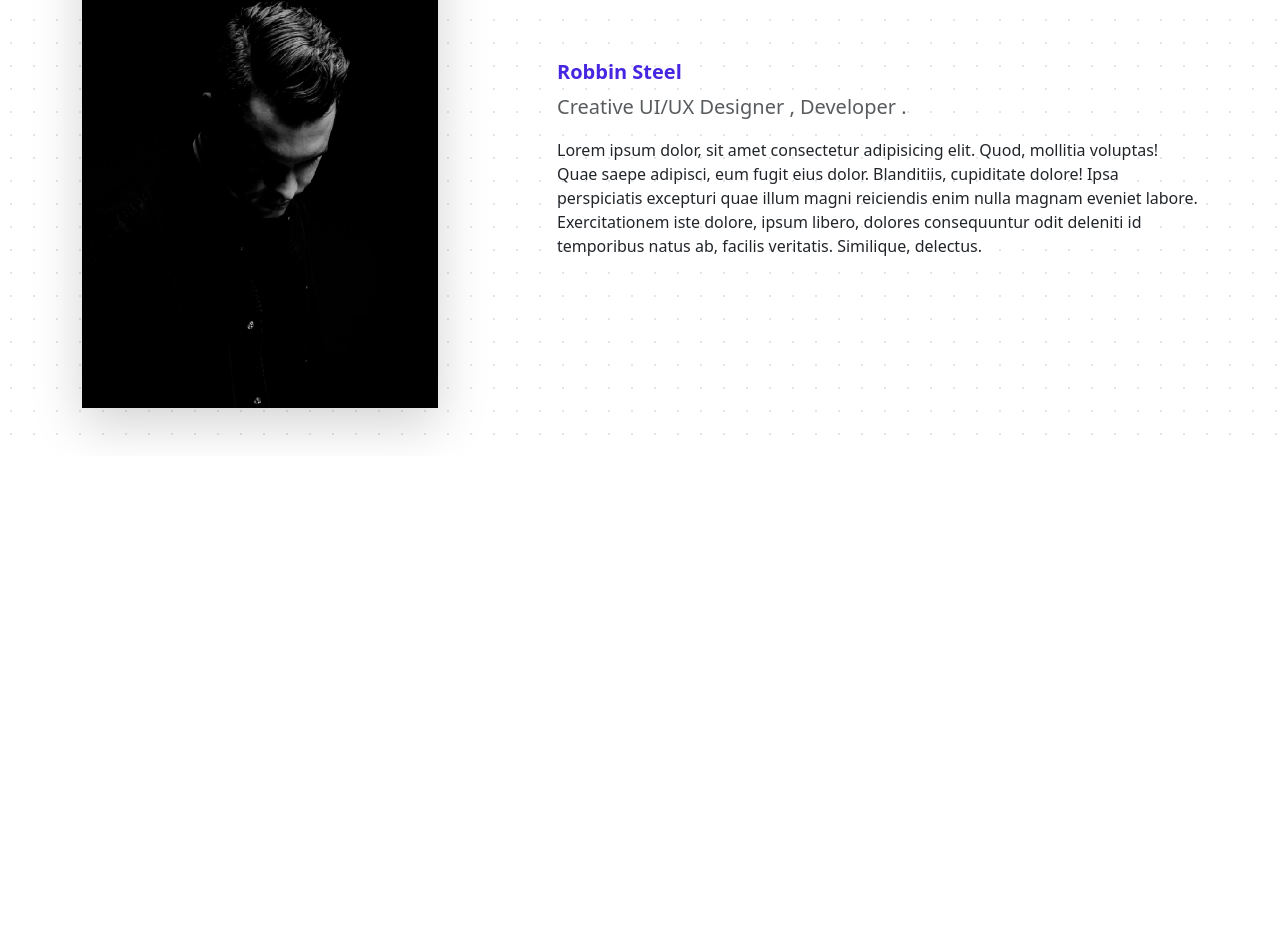
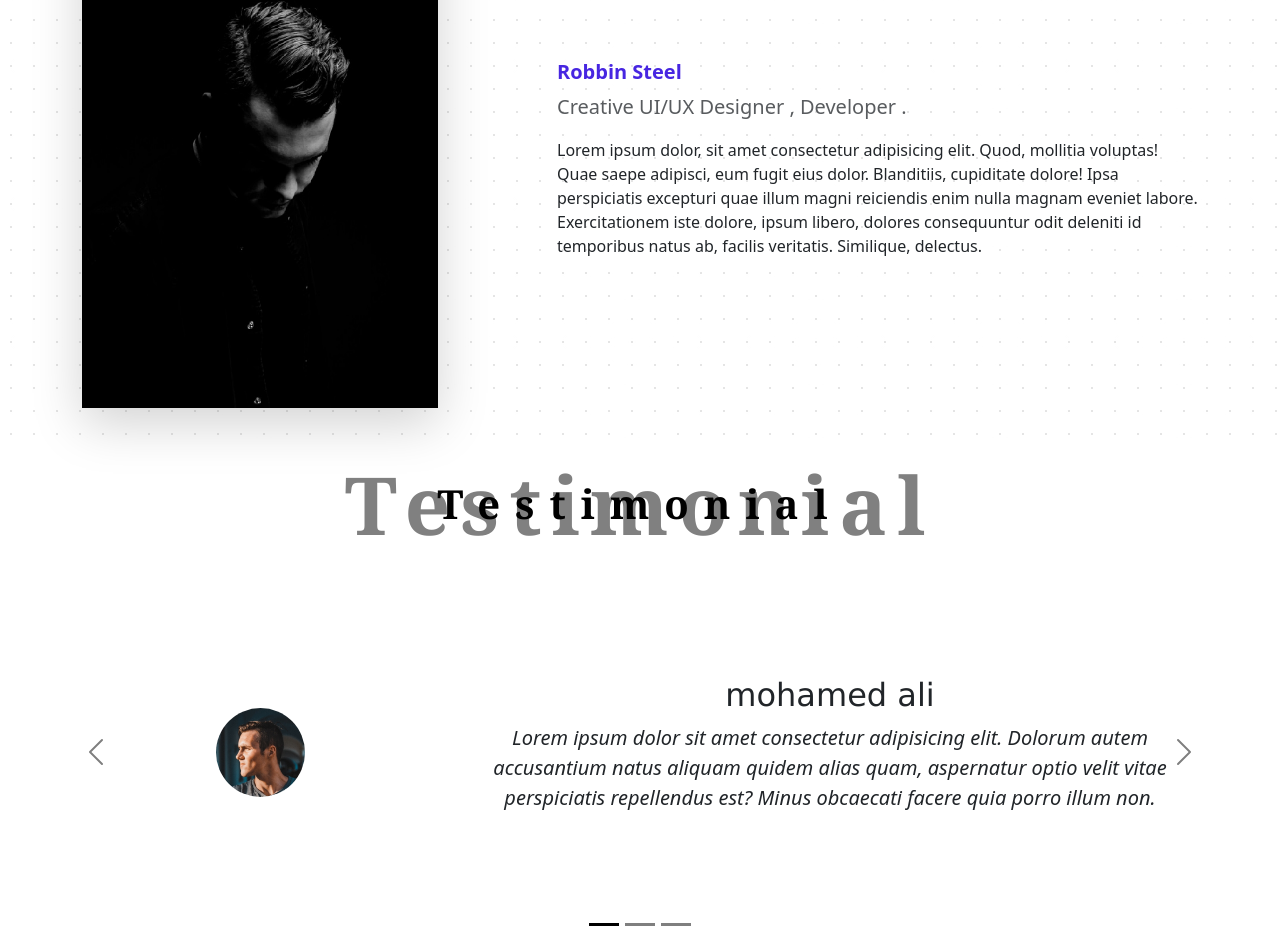
Before and after one commit to islamel-sayed96/BootstrapProject, a plain HTML site: page index.html in a window 1280 px wide. Shown: the part 1090-2042 px from the top of the page. Before the commit the page ends 1546 px from the top, so only its background shows below. Drawn offline with Linux system fonts and the light colour scheme.

Commit message:
testimonial section

```diff
--- a/Assets/Css/style.css
+++ b/Assets/Css/style.css
@@ -27,3 +27,6 @@ header{
 .text-main{
     color: #4726e1;
 }
+.headingTest{
+    font-family: Verdana, Geneva, Tahoma, sans-serif;
+}
--- a/index.html
+++ b/index.html
@@ -42,7 +42,7 @@
                     </ul>
                     </li>
                     <li class="nav-item">
-                    <a class="nav-link active" aria-current="page" href="#">Testominal</a>
+                    <a class="nav-link active" aria-current="page" href="#testionial">Testominal</a>
                     </li>
                     <li class="nav-item">
                     <a class="nav-link" href="#">Join Us</a>
@@ -93,6 +93,69 @@
                 </div>
             </div>
         </section>
+        <section id="testionial">
+            <div class="title d-flex justify-content-center align-items-center  position-relative">
+                <h2 class=" m-0">Testimonial</h2>
+                <h3 class="m-0 position-absolute d-flex">Testimonial</h3>
+            </div>
+            <div id="carouselExampleDark" class="carousel carousel-dark slide">
+            <div class="carousel-indicators">
+                <button type="button" data-bs-target="#carouselExampleDark" data-bs-slide-to="0" class="active" aria-current="true" aria-label="Slide 1"></button>
+                <button type="button" data-bs-target="#carouselExampleDark" data-bs-slide-to="1" aria-label="Slide 2"></button>
+                <button type="button" data-bs-target="#carouselExampleDark" data-bs-slide-to="2" aria-label="Slide 3"></button>
+            </div>
+            <div class="carousel-inner">
+                <div class="carousel-item active">
+                    <div class="container">
+                        <div class="row h-50 d-flex align-items-center">
+                            <div class="col-4 text-center">
+                                <img src="Assets/Images/1-3.jpg" class="rounded-circle w-25" alt="">
+                            </div>
+                            <div class="col-8 text-center">
+                                <h2 class="headingTest">mohamed ali</h2>
+                                <p class="fst-italic fs-5">Lorem ipsum dolor sit amet consectetur adipisicing elit. Dolorum autem accusantium natus aliquam quidem alias quam, aspernatur optio velit vitae perspiciatis repellendus est? Minus obcaecati facere quia porro illum non.</p>
+                            </div>
+                        </div>
+                    </div>
+                </div>
+                <div class="carousel-item">
+         <div class="container">
+                        <div class="row h-50 d-flex align-items-center">
+                            <div class="col-4 text-center">
+                                <img src="Assets/Images/1-3.jpg" class="rounded-circle w-25" alt="">
+                            </div>
+                            <div class="col-8 text-center">
+                                <h2 class="headingTest">mohamed ali</h2>
+                                <p class="fst-italic fs-5">Lorem ipsum dolor sit amet consectetur adipisicing elit. Dolorum autem accusantium natus aliquam quidem alias quam, aspernatur optio velit vitae perspiciatis repellendus est? Minus obcaecati facere quia porro illum non.</p>
+                            </div>
+                        </div>
+                    </div>
+                </div>
+                <div class="carousel-item">
+            <div class="container">
+                        <div class="row h-50 d-flex align-items-center">
+                            <div class="col-4 text-center">
+                                <img src="Assets/Images/1-3.jpg" class="rounded-circle w-25" alt="">
+                            </div>
+                            <div class="col-8 text-center">
+                                <h2 class="headingTest">mohamed ali</h2>
+                                <p class="fst-italic fs-5">Lorem ipsum dolor sit amet consectetur adipisicing elit. Dolorum autem accusantium natus aliquam quidem alias quam, aspernatur optio velit vitae perspiciatis repellendus est? Minus obcaecati facere quia porro illum non.</p>
+                            </div>
+                        </div>
+                    </div>
+                </div>
+            </div>
+            <button class="carousel-control-prev " type="button" data-bs-target="#carouselExampleDark" data-bs-slide="prev">
+                <span class="carousel-control-prev-icon" aria-hidden="true"></span>
+                <span class="visually-hidden">Previous</span>
+            </button>
+            <button class="carousel-control-next  " type="button" data-bs-target="#carouselExampleDark" data-bs-slide="next">
+                <span class="carousel-control-next-icon" aria-hidden="true"></span>
+                <span class="visually-hidden">Next</span>
+            </button>
+            </div>
+        </section>
+
 
 
         <!-- Bootstrap - js -->
```
